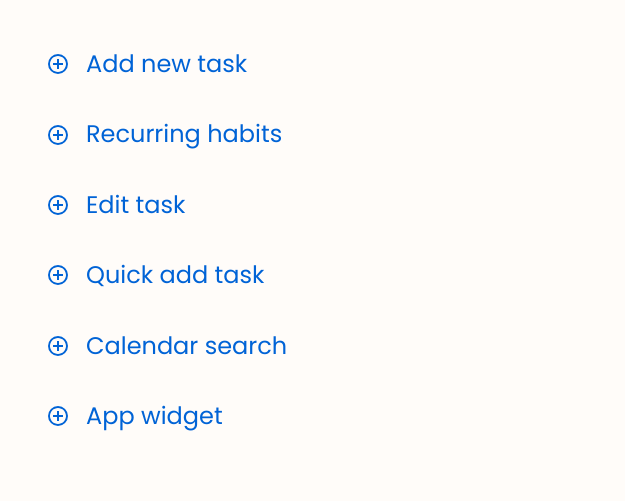
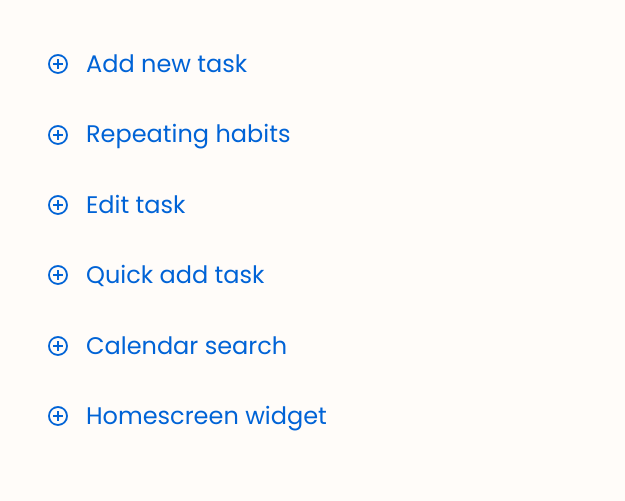
Before and after one commit to ammanin/DotItDownWebsite, a website: page index.html in a window 1280 px wide. Shown: the part 1448-1949 px from the top of the page, 42-667 px from the left. Drawn offline with Linux system fonts and the light colour scheme; grey boxes are pictures that could not be loaded.

Commit message:
Updated repeadting

```diff
--- a/index.html
+++ b/index.html
@@ -103,7 +103,7 @@
                     <div class="feature-item-expandable" data-video="assets/did_on2.mp4">
                         <div class="feature-nav-item">
                             <svg width="24" height="24" viewBox="0 0 24 24" fill="currentColor"><path d="M12,20C7.59,20 4,16.41 4,12C4,7.59 7.59,4 12,4C16.41,4 20,7.59 20,12C20,16.41 16.41,20 12,20M12,2A10,10 0 0,0 2,12A10,10 0 0,0 12,22A10,10 0 0,0 22,12A10,10 0 0,0 12,2M13,7H11V11H7V13H11V17H13V13H17V11H13V7Z"/></svg>
-                            Recurring habits
+                            Repeating habits
                         </div>
                         <div class="feature-details">
                             <ul>
@@ -161,7 +161,7 @@
                     <div class="feature-item-expandable" data-video="assets/did_on6.mp4">
                         <div class="feature-nav-item">
                             <svg width="24" height="24" viewBox="0 0 24 24" fill="currentColor"><path d="M12,20C7.59,20 4,16.41 4,12C4,7.59 7.59,4 12,4C16.41,4 20,7.59 20,12C20,16.41 16.41,20 12,20M12,2A10,10 0 0,0 2,12A10,10 0 0,0 12,22A10,10 0 0,0 22,12A10,10 0 0,0 12,2M13,7H11V11H7V13H11V17H13V13H17V11H13V7Z"/></svg>
-                            App widget
+                            Homescreen widget
                         </div>
                         <div class="feature-details">
                             <ul>
```
